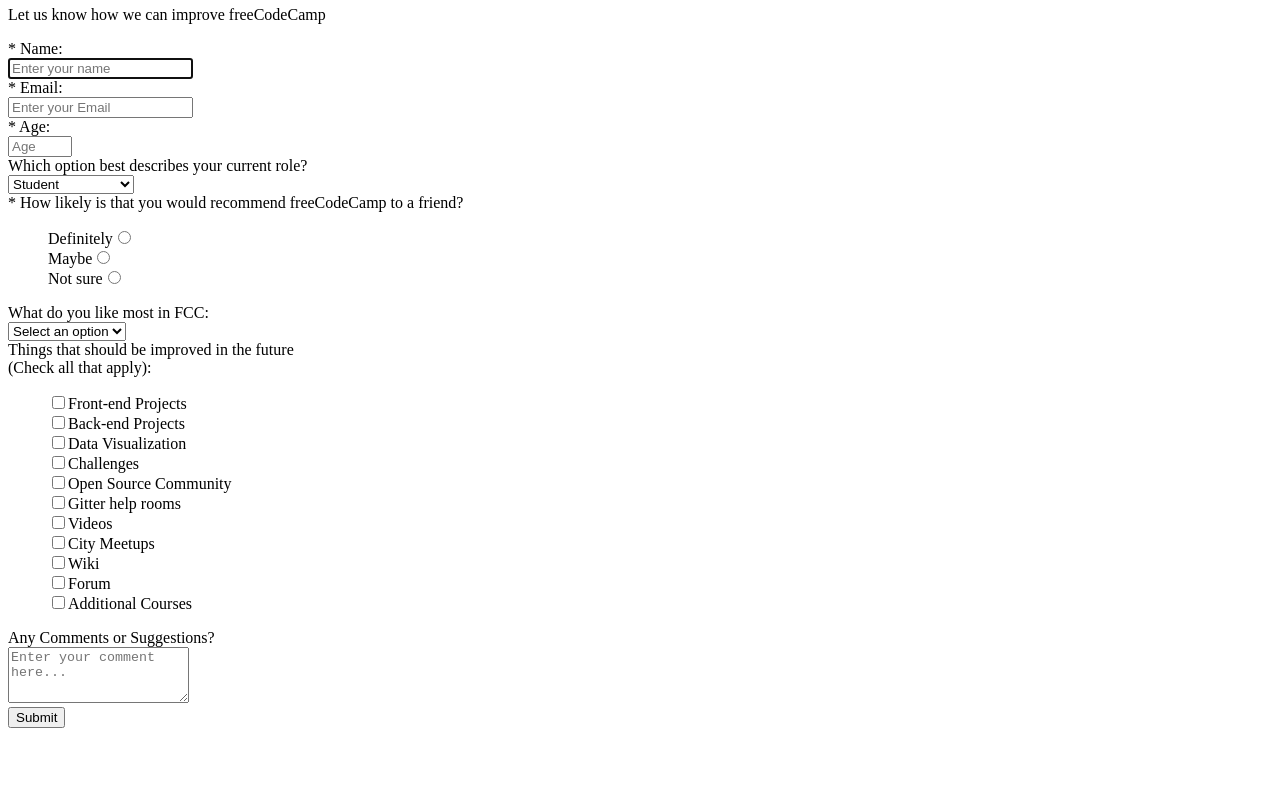
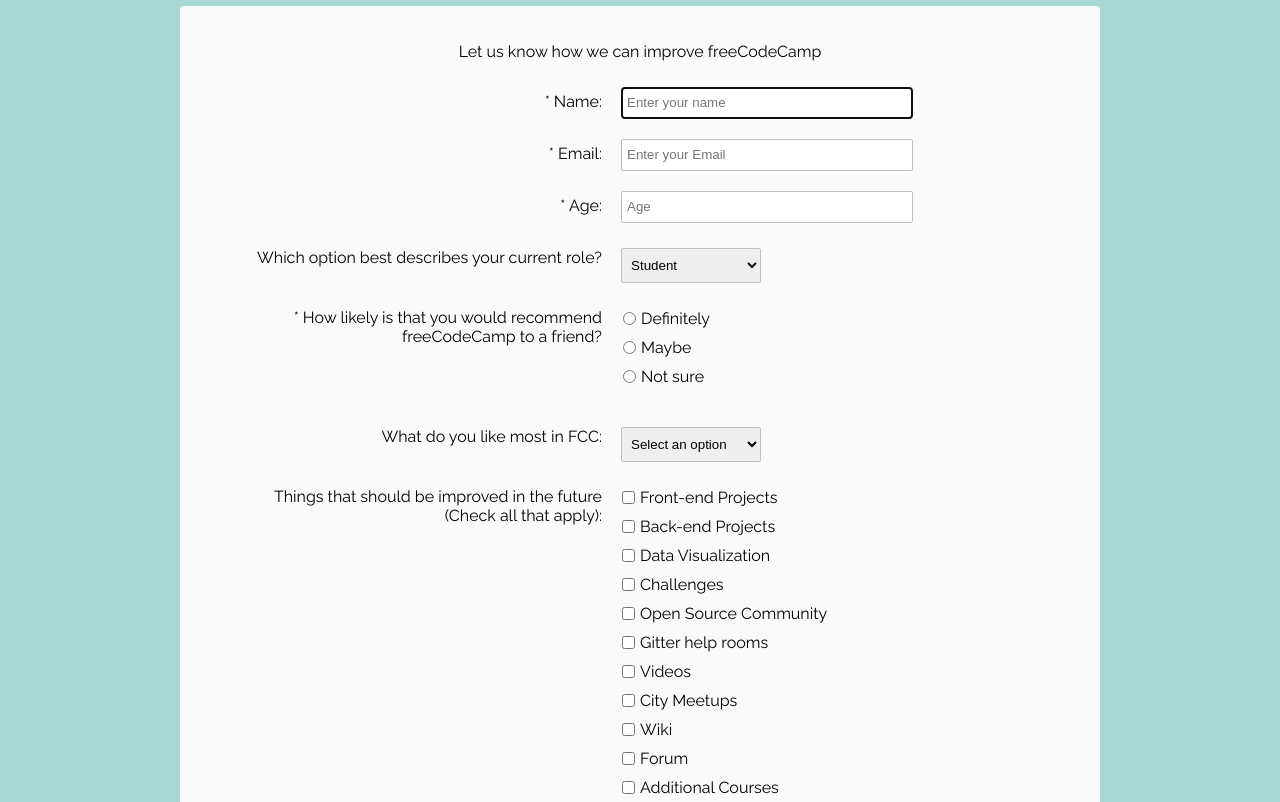
Before and after one commit to Elijah76/challenge-week-2, a plain HTML site: page index.html in a window 1280 px wide. Shown: the part 74-876 px from the top of the page. Before the commit the page ends 810 px from the top, so only its background shows below. Drawn offline with Linux system fonts and the light colour scheme; files that its build step writes are made by us from their sources.

Commit message:
modifications

```diff
--- a/index.html
+++ b/index.html
@@ -3,8 +3,8 @@
 <html lang="en" dir="ltr">
   <head>
     <meta charset="utf-8">
-    <link rel="stylesheet" href="./CSS/style.css">
-    <title>my form</title>
+    <link rel="stylesheet" href="./Users/robertmusana/Desktop/week2_exercise/week2_exercise/css/style.css">
+    <title></title>
   </head>
   <body>
     <h1 id="title">Survey Form</h1>
--- /dev/null
+++ b/style.css
@@ -0,0 +1,115 @@
+@import url(https://fonts.googleapis.com/css?family=Raleway:400,500);
+
+html,
+body {
+  background-color: #a9d7d1;
+  text-align: center;
+  font-family: 'Raleway', Helvetica, sans-serif;
+  min-width: 320px;
+}
+
+header {
+  font-size: 2em;
+  font-weight: bold;
+  margin: 20px;
+}
+
+#form-outer {
+  background-color: rgb(250, 250, 250);
+  margin: 0 auto;
+  border-radius: 4px;
+  width: 75%;
+  max-width: 900px;
+  padding: 10px;
+  padding-top: 20px;
+}
+
+.labels {
+  display: inline-block;
+  text-align: right;
+  width: 40%;
+  padding: 5px;
+  vertical-align: top;
+  margin-top: 10px;
+}
+
+.rightTab {
+  display: inline-block;
+  text-align: left;
+  width: 48%;
+  vertical-align: middle;
+}
+
+.input-field {
+  height: 20px;
+  width: 280px;
+  padding: 5px;
+  margin: 10px;
+  border: 1px solid #c0c0c0;
+  border-radius: 2px;
+}
+
+#userAge {
+  width: 40px;
+}
+
+.userRatings,
+input[type="checkbox"] {
+  float: left;
+  margin-right: 5px;
+}
+
+#submit {
+  background-color: #59ace0;
+  border-radius: 4px;
+  color: white;
+  font-size: 1em;
+  height: 40px;
+  width: 96px;
+  margin: 10px;
+  border: 0px solid;
+}
+
+.dropdown {
+  height: 35px;
+  width: 140px;
+  padding: 5px;
+  margin: 10px;
+  margin-top: 15px;
+  border: 1px solid #c0c0c0;
+  border-radius: 2px;
+}
+
+.radio, .checkbox {
+  position: relative;
+  left: -43px;
+  margin-left: 10px;
+  display: block;
+  padding-bottom: 10px;
+}
+
+@media screen and (max-width: 833px) {
+  .input-field {
+    width: 80%;
+  }
+  select {
+    width: 90%;
+  }
+}
+
+@media screen and (max-width: 520px) {
+  .labels {
+    width: 100%;
+    text-align: left;
+  }
+  .rightTab {
+    width: 80%;
+    float: left;
+  }
+  .input-field {
+    width: 100%;
+  }
+  select {
+    width: 100%;
+  }
+}
```
Also changed, not shown: 1 other file.
